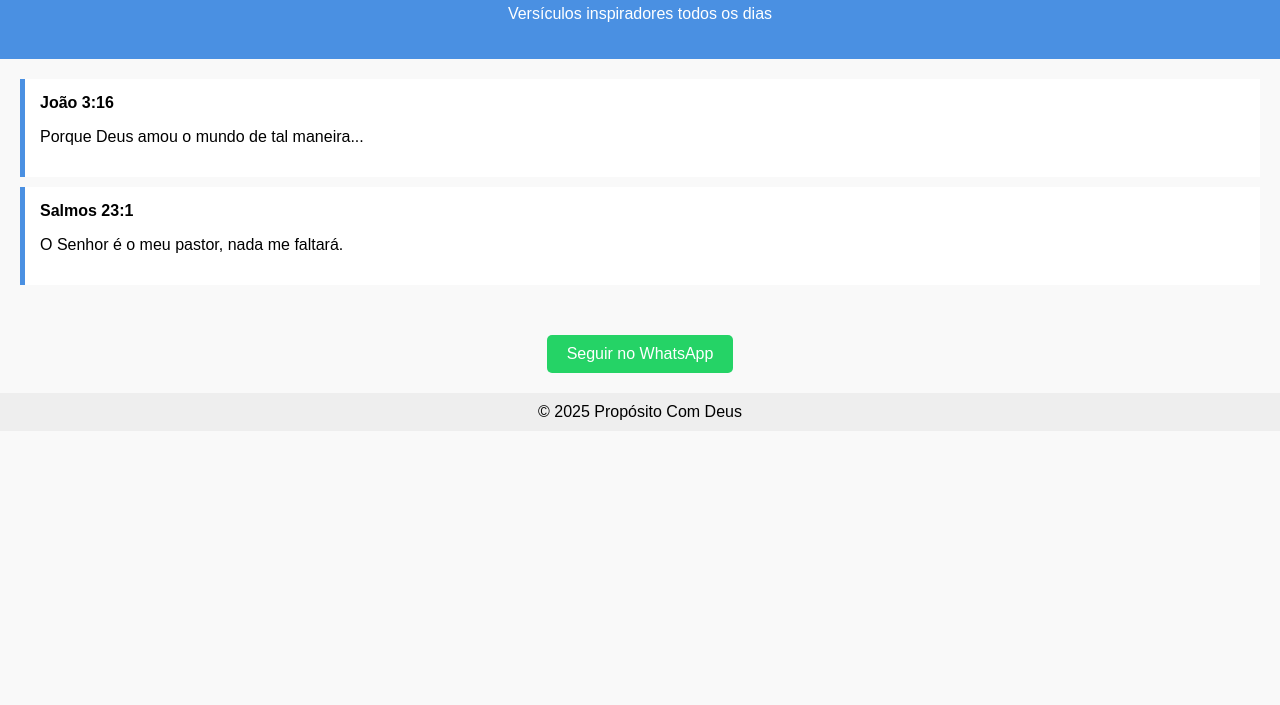
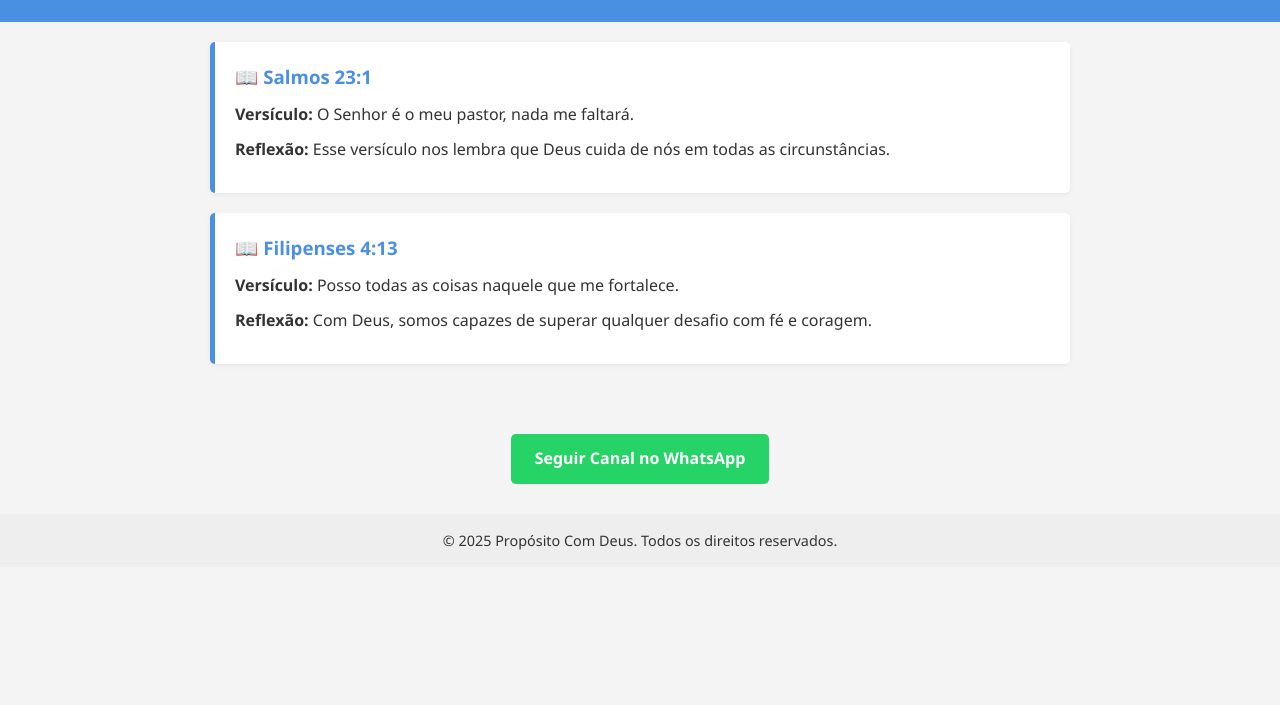
Before and after one commit to Pereira202501/Bate-Papo---Prop-sito-com-Deus, a plain HTML site: page index.html in a window 1280 px wide. Shown: the part 95-800 px from the top of the page. Drawn offline with Linux system fonts and the light colour scheme.

Commit message:
Update index.html

```diff
--- a/index.html
+++ b/index.html
@@ -1,48 +1,144 @@
 <!DOCTYPE html>
 <html lang="pt-br">
 <head>
-  <meta charset="UTF-8">
+  <meta charset="UTF-8" />
+  <meta name="viewport" content="width=device-width, initial-scale=1.0" />
   <title>Propósito Com Deus</title>
   <style>
-    body { font-family: sans-serif; background: #f9f9f9; margin: 0; padding: 0; }
-    header { background: #4a90e2; color: white; padding: 20px; text-align: center; }
-    main { padding: 20px; }
-    .versiculo { background: white; padding: 15px; margin-bottom: 10px; border-left: 5px solid #4a90e2; }
-    footer { background: #eee; text-align: center; padding: 10px; }
-    .btn-whatsapp { display: block; margin: 20px auto; padding: 10px 20px; background: #25D366; color: white; text-align: center; text-decoration: none; border-radius: 5px; width: fit-content; }
+    :root {
+      --azul: #4a90e2;
+      --verde: #25d366;
+      --cinza: #f4f4f4;
+      --branco: #ffffff;
+    }
+
+    * {
+      box-sizing: border-box;
+      margin: 0;
+      padding: 0;
+    }
+
+    body {
+      font-family: 'Segoe UI', sans-serif;
+      background-color: var(--cinza);
+      color: #333;
+      line-height: 1.6;
+    }
+
+    header {
+      background-color: var(--azul);
+      color: var(--branco);
+      padding: 20px;
+      text-align: center;
+    }
+
+    main {
+      padding: 20px;
+      max-width: 900px;
+      margin: auto;
+    }
+
+    .versiculo {
+      background-color: var(--branco);
+      padding: 20px;
+      margin-bottom: 20px;
+      border-left: 5px solid var(--azul);
+      border-radius: 5px;
+      box-shadow: 0 2px 5px rgba(0,0,0,0.05);
+    }
+
+    .versiculo h3 {
+      margin-bottom: 10px;
+      color: var(--azul);
+    }
+
+    .versiculo p {
+      margin-bottom: 10px;
+    }
+
+    .btn-whatsapp {
+      display: block;
+      width: fit-content;
+      margin: 30px auto;
+      padding: 12px 24px;
+      background-color: var(--verde);
+      color: var(--branco);
+      text-decoration: none;
+      border-radius: 5px;
+      font-weight: bold;
+      transition: background 0.3s ease;
+    }
+
+    .btn-whatsapp:hover {
+      background-color: #1ebc5c;
+    }
+
+    footer {
+      background-color: #eee;
+      text-align: center;
+      padding: 15px;
+      font-size: 0.9em;
+    }
+
+    @media (max-width: 600px) {
+      header h1 {
+        font-size: 1.5em;
+      }
+
+      .versiculo {
+        padding: 15px;
+      }
+
+      .btn-whatsapp {
+        padding: 10px 20px;
+        font-size: 0.9em;
+      }
+    }
   </style>
 </head>
 <body>
 
   <header>
     <h1>Bate Papo - Propósito Com Deus</h1>
-    <p>Versículos inspiradores todos os dias</p>
+    <p>Versículos e reflexões diárias para sua caminhada espiritual</p>
   </header>
 
   <main id="versiculos">
-    <!-- Versículos serão carregados aqui -->
+    <!-- Versículos serão inseridos aqui -->
   </main>
 
   <a class="btn-whatsapp" href="https://whatsapp.com/channel/0029VbBT5Gx7z4kbBiFxHi3E" target="_blank">
-    Seguir no WhatsApp
+    Seguir Canal no WhatsApp
   </a>
 
   <footer>
-    &copy; 2025 Propósito Com Deus
+    &copy; 2025 Propósito Com Deus. Todos os direitos reservados.
   </footer>
 
   <script>
-    // Exemplo de versículos estáticos (substituir por dados reais do canal)
+    // Exemplo de versículos com explicações (substitua por dados reais)
     const versiculos = [
-      { texto: "Porque Deus amou o mundo de tal maneira...", referencia: "João 3:16" },
-      { texto: "O Senhor é o meu pastor, nada me faltará.", referencia: "Salmos 23:1" }
+      {
+        referencia: "Salmos 23:1",
+        texto: "O Senhor é o meu pastor, nada me faltará.",
+        explicacao: "Esse versículo nos lembra que Deus cuida de nós em todas as circunstâncias."
+      },
+      {
+        referencia: "Filipenses 4:13",
+        texto: "Posso todas as coisas naquele que me fortalece.",
+        explicacao: "Com Deus, somos capazes de superar qualquer desafio com fé e coragem."
+      }
     ];
 
     const container = document.getElementById('versiculos');
     versiculos.forEach(v => {
       const div = document.createElement('div');
       div.className = 'versiculo';
-      div.innerHTML = `<strong>${v.referencia}</strong><p>${v.texto}</p>`;
+      div.innerHTML = `
+        <h3>📖 ${v.referencia}</h3>
+        <p><strong>Versículo:</strong> ${v.texto}</p>
+        <p><strong>Reflexão:</strong> ${v.explicacao}</p>
+      `;
       container.appendChild(div);
     });
   </script>
```
